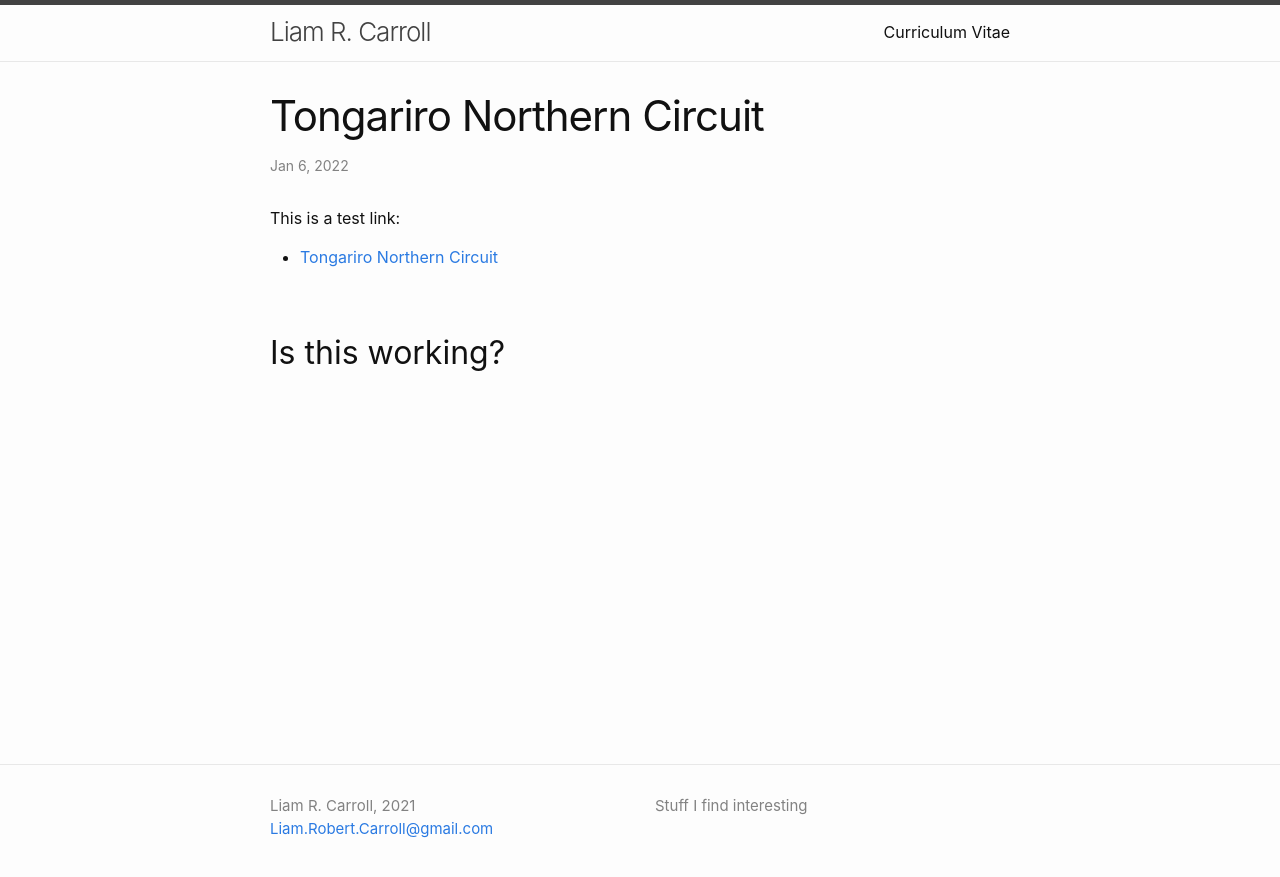
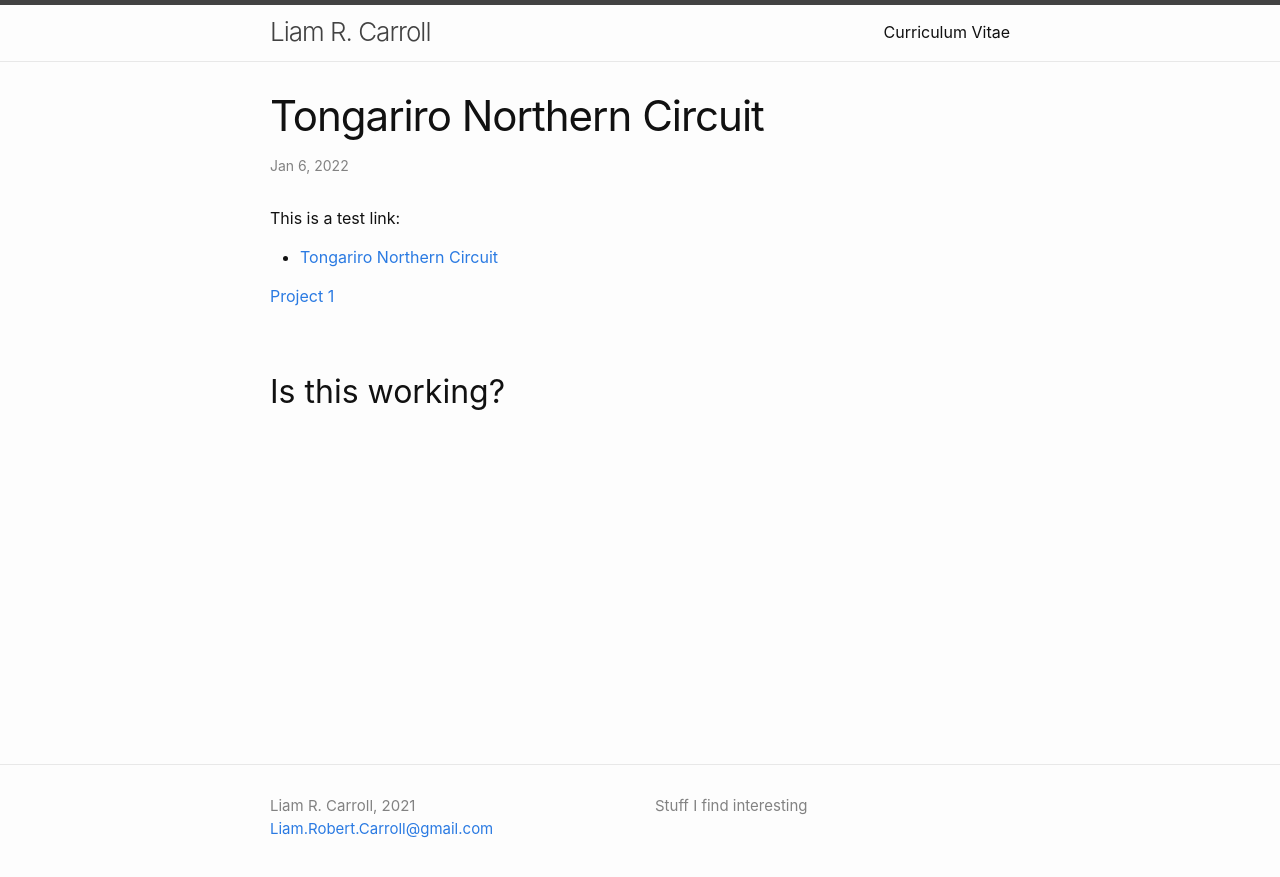
Before and after one commit to LRCarroll/LRCarroll, a Jekyll site: the page built from _posts/2022-01-06-TongariroNC.md, in a window 1280 px wide. Shown: the top 877 px of the page. Built offline with Jekyll 4.4.1, drawn with Linux system fonts in a browser that asks for light colours.

Commit message:
Link update agains

```diff
--- a/_posts/2022-01-06-TongariroNC.md
+++ b/_posts/2022-01-06-TongariroNC.md
@@ -16,6 +16,6 @@ This is a test link:
   {% endfor %}
 </ul>
 
-<!-- [Project 1]({{ site.baseurl }}{% link _posts/2022-01-06-TongariroNC.md %})
- -->
+[Project 1]({{ site.baseurl }}{% link _posts/2022-01-06-TongariroNC.md %})
+
 ## Is this working?
```
